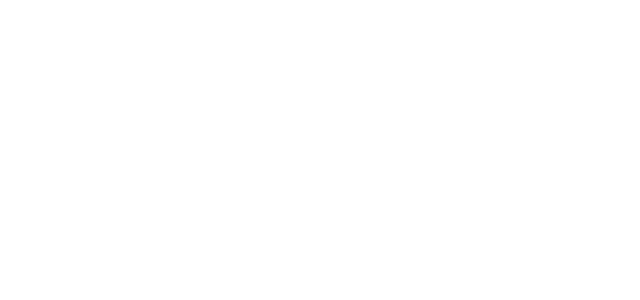
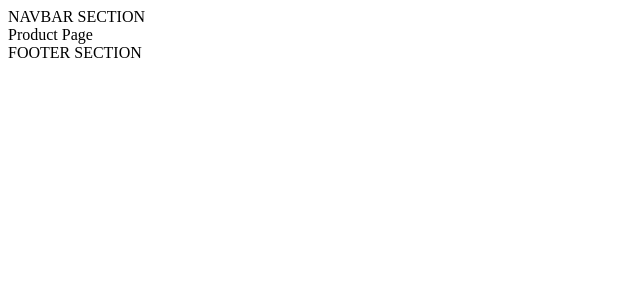
Before and after one commit to dyrpit/orderly-ai-2, a React (Vite) app: page /product in a window 1280 px wide. Shown: the top 300 px of the page, without its empty margins (0-640 px from the left). Built offline with nearby package versions, Linux system fonts and the light colour scheme.

Commit message:
initialize router

```diff
--- a/package.json
+++ b/package.json
@@ -15,7 +15,8 @@
     "@mui/material": "^5.14.8",
     "prettier": "^3.0.3",
     "react": "^18.2.0",
-    "react-dom": "^18.2.0"
+    "react-dom": "^18.2.0",
+    "react-router-dom": "^6.15.0"
   },
   "devDependencies": {
     "@types/react": "^18.2.15",
--- a/src/App.tsx
+++ b/src/App.tsx
@@ -1,9 +1,13 @@
+import { Outlet } from 'react-router-dom';
 import './App.css';
 
 function App() {
 
   return (
     <>
+      <div>NAVBAR SECTION</div>
+      <Outlet />
+      <div>FOOTER SECTION</div>
     </>
   );
 }
--- /dev/null
+++ b/src/Pages/AdminPage/AdminPage.tsx
@@ -0,0 +1,5 @@
+export const AdminPage = () => {
+  return (
+    <div>AdminPage</div>
+  );
+};
--- /dev/null
+++ b/src/Pages/ProductPage/ProductPage.tsx
@@ -0,0 +1,7 @@
+export const ProductPage = () => {
+  return (
+    <div>
+      Product Page
+    </div>
+  );
+};
--- /dev/null
+++ b/src/Pages/index.ts
@@ -0,0 +1,2 @@
+export * from "./AdminPage/AdminPage";
+export * from "./ProductPage/ProductPage";
--- a/src/main.tsx
+++ b/src/main.tsx
@@ -1,10 +1,34 @@
 import React from 'react';
 import ReactDOM from 'react-dom/client';
+import { createBrowserRouter, RouterProvider } from 'react-router-dom';
 import App from './App.tsx';
+import { AdminPage, ProductPage } from './Pages/index.ts';
 
+const router = createBrowserRouter([
+  {
+    path: "/",
+    element: <App />,
+    children: [
+      {
+        path: "/admin",
+        element: <AdminPage />,
+        handle: {
+          crumb: () => "admin panel"
+        },
+      },
+      {
+        path: "/product",
+        element: <ProductPage />,
+        handle: {
+          crumb: () => "product page"
+        },
+      },
+    ]
+  }
+]);
 
 ReactDOM.createRoot(document.getElementById('root')!).render(
   <React.StrictMode>
-    <App />
+    <RouterProvider router={router} />
   </React.StrictMode>,
 );
```
Also changed, not shown: src/Layout/Layout.tsx (deleted), 1 other file (tests, documents, lock files or other folders).
